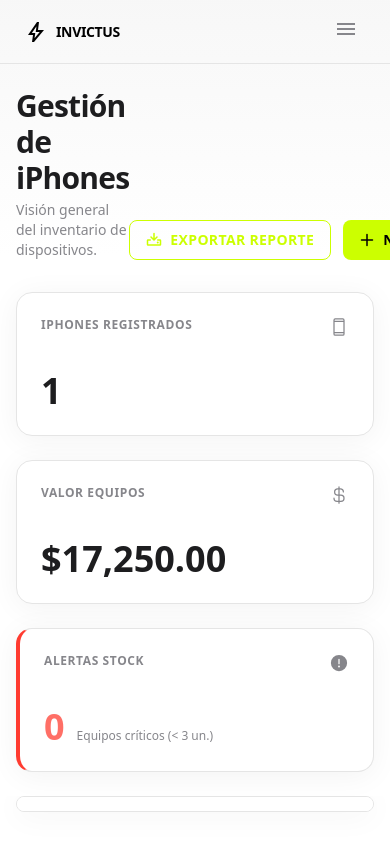
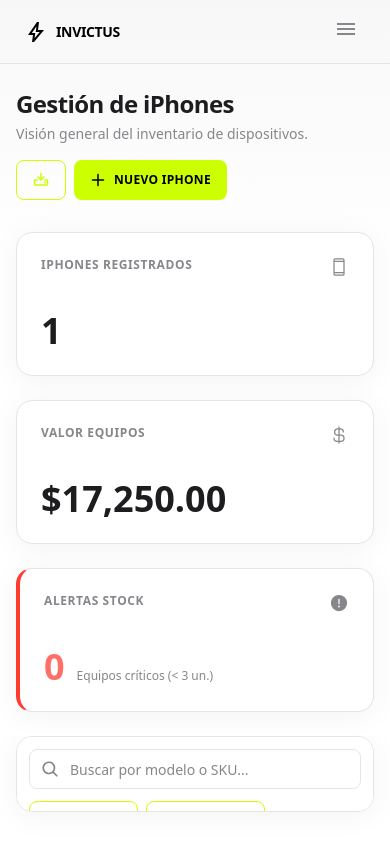
Before and after one commit to raor00/invictus-catalogo, a Next.js app: page /dashboard/iphones in a window 390 px wide. Built offline with nearby package versions, Linux system fonts and the light colour scheme.

Commit message:
fix: comprehensive mobile responsiveness - sidebar auto-close, responsive headers and toolbars

```diff
--- a/src/app/(admin)/dashboard/iphones/page.tsx
+++ b/src/app/(admin)/dashboard/iphones/page.tsx
@@ -27,17 +27,17 @@ export default function IPhonesDashboardPage() {
         <div className="flex-1 flex flex-col h-full z-10 w-full">
             {/* Top Header & Stats */}
             <div className="px-4 sm:px-8 py-6 sm:py-8 z-10 flex flex-col gap-8 flex-shrink-0">
-                <div className="flex justify-between items-end">
+                <div className="flex flex-col sm:flex-row sm:justify-between sm:items-end gap-4">
                     <div>
-                        <h2 className="text-foreground font-heading font-bold text-3xl tracking-tight">Gestión de iPhones</h2>
+                        <h2 className="text-foreground font-heading font-bold text-2xl sm:text-3xl tracking-tight">Gestión de iPhones</h2>
                         <p className="text-text-muted mt-1 text-sm font-body">Visión general del inventario de dispositivos.</p>
                     </div>
-                    <div className="flex gap-3">
-                        <Button variant="outline" className="gap-2">
+                    <div className="flex gap-2 sm:gap-3 flex-shrink-0">
+                        <Button variant="outline" className="gap-2 text-xs sm:text-sm">
                             <Download size={16} weight="bold" />
-                            Exportar Reporte
+                            <span className="hidden sm:inline">Exportar</span>
                         </Button>
-                        <Button className="gap-2" onClick={() => window.dispatchEvent(new CustomEvent('open-product-modal', { detail: { defaultCategory: 'Smartphones' } }))}>
+                        <Button className="gap-2 text-xs sm:text-sm" onClick={() => window.dispatchEvent(new CustomEvent('open-product-modal', { detail: { defaultCategory: 'Smartphones' } }))}>
                             <Plus size={16} weight="bold" />
                             Nuevo iPhone
                         </Button>
@@ -87,8 +87,8 @@ export default function IPhonesDashboardPage() {
                 <div className="bg-surface border border-surface-highlight rounded-2xl flex flex-col h-full overflow-hidden shadow-glass">
 
                     {/* Table Toolbar */}
-                    <div className="p-4 border-b border-surface-highlight flex justify-between items-center bg-surface">
-                        <div className="w-96">
+                    <div className="p-3 sm:p-4 border-b border-surface-highlight flex flex-col sm:flex-row sm:justify-between sm:items-center bg-surface gap-3">
+                        <div className="w-full sm:w-96">
                             <Input
                                 placeholder="Buscar por modelo o SKU..."
                                 icon={<MagnifyingGlass size={18} weight="bold" />}
@@ -96,11 +96,11 @@ export default function IPhonesDashboardPage() {
                                 onChange={(e) => setSearchTerm(e.target.value)}
                             />
                         </div>
-                        <div className="flex gap-3">
-                            <Button variant="outline" className="gap-2">
+                        <div className="flex gap-2 sm:gap-3">
+                            <Button variant="outline" className="gap-2 text-xs sm:text-sm">
                                 <Faders size={16} weight="bold" /> Filtros
                             </Button>
-                            <Button variant="outline" className="gap-2">
+                            <Button variant="outline" className="gap-2 text-xs sm:text-sm">
                                 <SortAscending size={16} weight="bold" /> Ordenar
                             </Button>
                         </div>
--- a/src/app/(admin)/dashboard/page.tsx
+++ b/src/app/(admin)/dashboard/page.tsx
@@ -24,19 +24,19 @@ export default function AdminDashboardPage() {
         <div className="flex-1 flex flex-col h-full z-10 w-full">
             {/* Top Header & Stats */}
             <div className="px-4 sm:px-8 py-6 sm:py-8 z-10 flex flex-col gap-8 flex-shrink-0">
-                <div className="flex justify-between items-end">
+                <div className="flex flex-col sm:flex-row sm:justify-between sm:items-end gap-4">
                     <div>
-                        <h2 className="text-foreground font-heading font-bold text-3xl tracking-tight">Panel de Control</h2>
+                        <h2 className="text-foreground font-heading font-bold text-2xl sm:text-3xl tracking-tight">Panel de Control</h2>
                         <p className="text-text-muted mt-1 text-sm font-body">Visión general del inventario y alertas en tiempo real.</p>
                     </div>
-                    <div className="flex gap-3">
-                        <Button variant="outline" className="gap-2">
+                    <div className="flex gap-2 sm:gap-3 flex-shrink-0">
+                        <Button variant="outline" className="gap-2 text-xs sm:text-sm">
                             <Download size={16} weight="bold" />
-                            Exportar Reporte
+                            <span className="hidden sm:inline">Exportar</span>
                         </Button>
-                        <Button className="gap-2" onClick={() => window.dispatchEvent(new CustomEvent('open-product-modal'))}>
+                        <Button className="gap-2 text-xs sm:text-sm" onClick={() => window.dispatchEvent(new CustomEvent('open-product-modal'))}>
                             <Plus size={16} weight="bold" />
-                            Nuevo Producto
+                            Nuevo
                         </Button>
                     </div>
                 </div>
@@ -84,20 +84,20 @@ export default function AdminDashboardPage() {
                 <div className="bg-surface border border-surface-highlight rounded-2xl flex flex-col h-full overflow-hidden shadow-glass">
 
                     {/* Table Toolbar */}
-                    <div className="p-4 border-b border-surface-highlight flex justify-between items-center bg-surface">
-                        <div className="w-96">
+                    <div className="p-3 sm:p-4 border-b border-surface-highlight flex flex-col sm:flex-row sm:justify-between sm:items-center bg-surface gap-3">
+                        <div className="w-full sm:w-96">
                             <Input
-                                placeholder="Buscar por nombre, SKU o categoría..."
+                                placeholder="Buscar por nombre, SKU..."
                                 icon={<MagnifyingGlass size={18} weight="bold" />}
                                 value={searchTerm}
                                 onChange={(e) => setSearchTerm(e.target.value)}
                             />
                         </div>
-                        <div className="flex gap-3">
-                            <Button variant="outline" className="gap-2">
+                        <div className="flex gap-2 sm:gap-3">
+                            <Button variant="outline" className="gap-2 text-xs sm:text-sm">
                                 <Faders size={16} weight="bold" /> Filtros
                             </Button>
-                            <Button variant="outline" className="gap-2">
+                            <Button variant="outline" className="gap-2 text-xs sm:text-sm">
                                 <SortAscending size={16} weight="bold" /> Ordenar
                             </Button>
                         </div>
--- a/src/app/(admin)/dashboard/parts/page.tsx
+++ b/src/app/(admin)/dashboard/parts/page.tsx
@@ -27,17 +27,17 @@ export default function PartsDashboardPage() {
         <div className="flex-1 flex flex-col h-full z-10 w-full">
             {/* Top Header & Stats */}
             <div className="px-4 sm:px-8 py-6 sm:py-8 z-10 flex flex-col gap-8 flex-shrink-0">
-                <div className="flex justify-between items-end">
+                <div className="flex flex-col sm:flex-row sm:justify-between sm:items-end gap-4">
                     <div>
-                        <h2 className="text-foreground font-heading font-bold text-3xl tracking-tight">Gestión de Repuestos</h2>
+                        <h2 className="text-foreground font-heading font-bold text-2xl sm:text-3xl tracking-tight">Gestión de Repuestos</h2>
                         <p className="text-text-muted mt-1 text-sm font-body">Control de inventario de piezas y herramientas.</p>
                     </div>
-                    <div className="flex gap-3">
-                        <Button variant="outline" className="gap-2">
+                    <div className="flex gap-2 sm:gap-3 flex-shrink-0">
+                        <Button variant="outline" className="gap-2 text-xs sm:text-sm">
                             <Download size={16} weight="bold" />
-                            Exportar Reporte
+                            <span className="hidden sm:inline">Exportar</span>
                         </Button>
-                        <Button className="gap-2" onClick={() => window.dispatchEvent(new CustomEvent('open-product-modal', { detail: { defaultCategory: 'Repuestos' } }))}>
+                        <Button className="gap-2 text-xs sm:text-sm" onClick={() => window.dispatchEvent(new CustomEvent('open-product-modal', { detail: { defaultCategory: 'Repuestos' } }))}>
                             <Plus size={16} weight="bold" />
                             Nuevo Repuesto
                         </Button>
@@ -87,8 +87,8 @@ export default function PartsDashboardPage() {
                 <div className="bg-surface border border-surface-highlight rounded-2xl flex flex-col h-full overflow-hidden shadow-glass">
 
                     {/* Table Toolbar */}
-                    <div className="p-4 border-b border-surface-highlight flex justify-between items-center bg-surface">
-                        <div className="w-96">
+                    <div className="p-3 sm:p-4 border-b border-surface-highlight flex flex-col sm:flex-row sm:justify-between sm:items-center bg-surface gap-3">
+                        <div className="w-full sm:w-96">
                             <Input
                                 placeholder="Buscar repuesto o SKU..."
                                 icon={<MagnifyingGlass size={18} weight="bold" />}
@@ -96,11 +96,11 @@ export default function PartsDashboardPage() {
                                 onChange={(e) => setSearchTerm(e.target.value)}
                             />
                         </div>
-                        <div className="flex gap-3">
-                            <Button variant="outline" className="gap-2">
+                        <div className="flex gap-2 sm:gap-3">
+                            <Button variant="outline" className="gap-2 text-xs sm:text-sm">
                                 <Faders size={16} weight="bold" /> Filtros
                             </Button>
-                            <Button variant="outline" className="gap-2">
+                            <Button variant="outline" className="gap-2 text-xs sm:text-sm">
                                 <SortAscending size={16} weight="bold" /> Ordenar
                             </Button>
                         </div>
--- a/src/components/layout/AdminSidebar.tsx
+++ b/src/components/layout/AdminSidebar.tsx
@@ -70,6 +70,7 @@ export function AdminSidebar({ isOpen, onClose }: AdminSidebarProps) {
                                 <Link
                                     key={link.name}
                                     href={link.href}
+                                    onClick={onClose}
                                     className={cn(
                                         "flex items-center gap-3 px-4 py-3 rounded-r-lg group transition-all",
                                         isActive
```
Also changed, not shown: src/app/(admin)/dashboard/inventory/page.tsx (+9 -9 lines).
